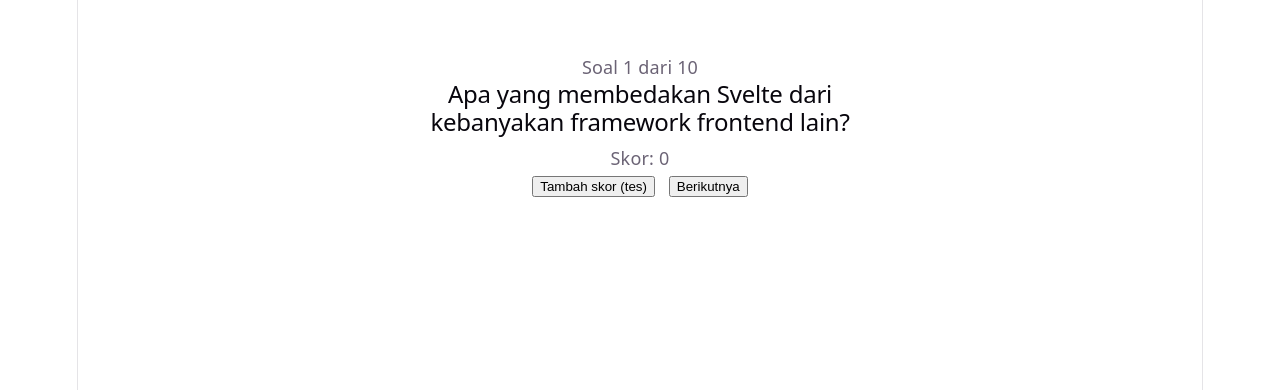
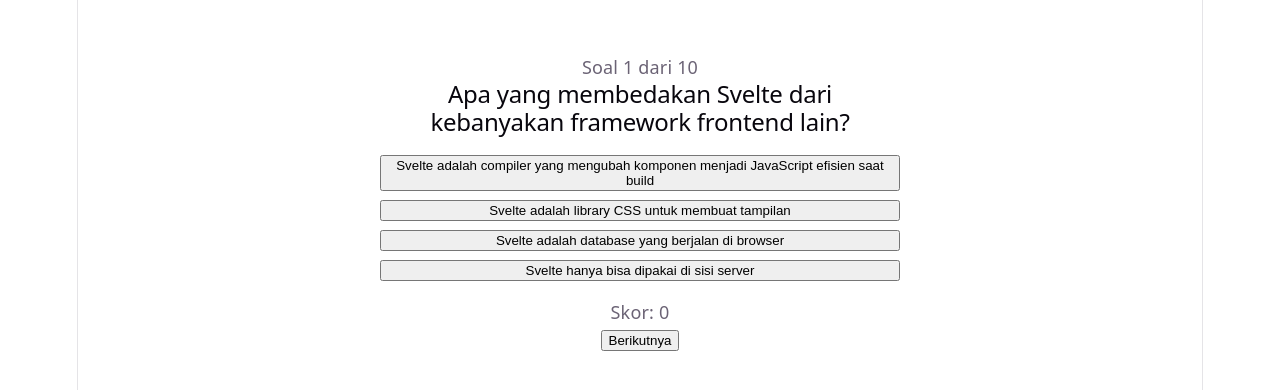
Before and after one commit to bayucr/quiz-app, a Svelte app: page / in a window 1280 px wide. Both pictures are taken after a click on the button "Mulai". Shown: the top 390 px of the page. Built offline with nearby package versions, Linux system fonts and the light colour scheme.

Commit message:
Pecah UI menjadi komponen StartScreen, QuestionCard, ResultScreen

```diff
--- a/src/App.svelte
+++ b/src/App.svelte
@@ -1,15 +1,15 @@
 <script>
   import questions from "./lib/questions.json";
+  import StartScreen from "./lib/StartScreen.svelte";
+  import QuestionCard from "./lib/QuestionCard.svelte";
+  import ResultScreen from "./lib/ResultScreen.svelte";
 
-  // STATE: data yang berubah selama quiz berjalan
   let screen = $state("start");
   let currentIndex = $state(0);
   let score = $state(0);
 
-  // DERIVED: nilai yang dihitung dari state lain
   let currentQuestion = $derived(questions[currentIndex]);
 
-  // FUNGSI: mengubah state
   function startQuiz() {
     currentIndex = 0;
     score = 0;
@@ -31,21 +31,17 @@
 
 <main>
   {#if screen === "start"}
-    <h1>Quiz Svelte</h1>
-    <p>{questions.length} soal tentang Svelte 5.</p>
-    <button onclick={startQuiz}>Mulai</button>
+    <StartScreen total={questions.length} onstart={startQuiz} />
   {:else if screen === "quiz"}
-    <p>Soal {currentIndex + 1} dari {questions.length}</p>
-    <h2>{currentQuestion.question}</h2>
-    <p>Skor: {score}</p>
-
-    <!-- tombol sementara, hanya untuk mencoba state -->
-    <button onclick={() => score++}>Tambah skor (tes)</button>
-    <button onclick={nextQuestion}>Berikutnya</button>
+    <QuestionCard
+      question={currentQuestion}
+      number={currentIndex + 1}
+      total={questions.length}
+      {score}
+      onnext={nextQuestion}
+    />
   {:else}
-    <h1>Selesai!</h1>
-    <p>Skor akhir: {score}</p>
-    <button onclick={restart}>Ulangi</button>
+    <ResultScreen {score} total={questions.length} onrestart={restart} />
   {/if}
 </main>
 
@@ -55,8 +51,4 @@
     margin: 3rem auto;
     text-align: center;
   }
-
-  button {
-    margin: 0.25rem;
-  }
 </style>
--- /dev/null
+++ b/src/lib/QuestionCard.svelte
@@ -0,0 +1,24 @@
+<script>
+  let { question, number, total, score, onnext } = $props();
+</script>
+
+<p>Soal {number} dari {total}</p>
+<h2>{question.question}</h2>
+
+<div class="options">
+  {#each question.options as option}
+    <button>{option}</button>
+  {/each}
+</div>
+
+<p>Skor: {score}</p>
+<button onclick={onnext}>Berikutnya</button>
+
+<style>
+  .options {
+    display: flex;
+    flex-direction: column;
+    gap: 0.5rem;
+    margin: 1rem 0;
+  }
+</style>
--- /dev/null
+++ b/src/lib/ResultScreen.svelte
@@ -0,0 +1,7 @@
+<script>
+  let { score, total, onrestart } = $props();
+</script>
+
+<h1>Selesai!</h1>
+<p>Skor akhir: {score} dari {total}</p>
+<button onclick={onrestart}>Ulangi</button>
--- /dev/null
+++ b/src/lib/StartScreen.svelte
@@ -0,0 +1,7 @@
+<script>
+  let { total, onstart } = $props();
+</script>
+
+<h1>Quiz Svelte</h1>
+<p>{total} soal tentang Svelte 5.</p>
+<button onclick={onstart}>Mulai</button>
```
